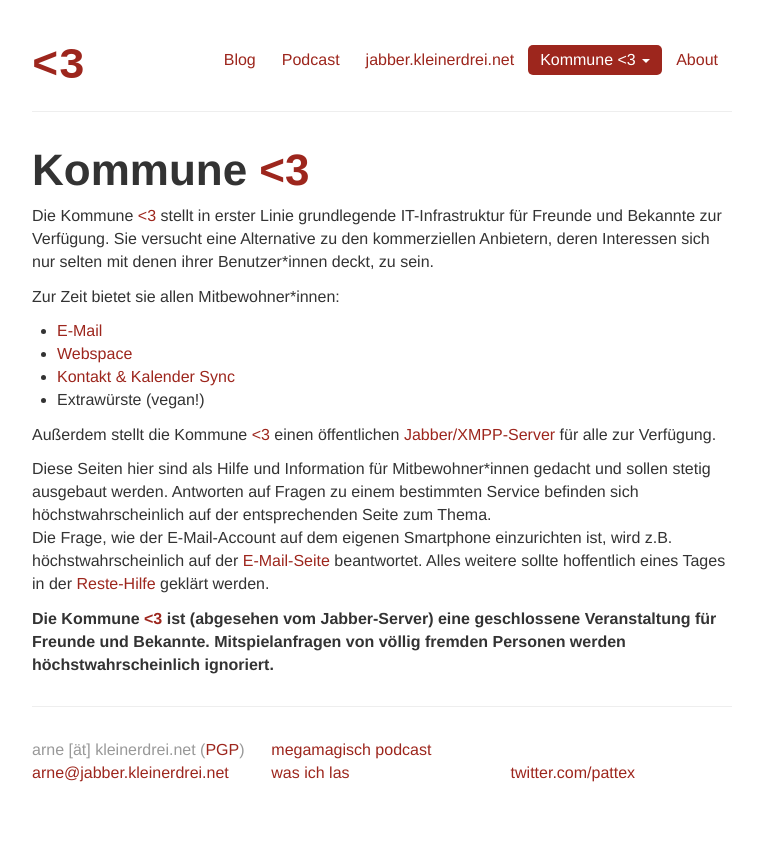
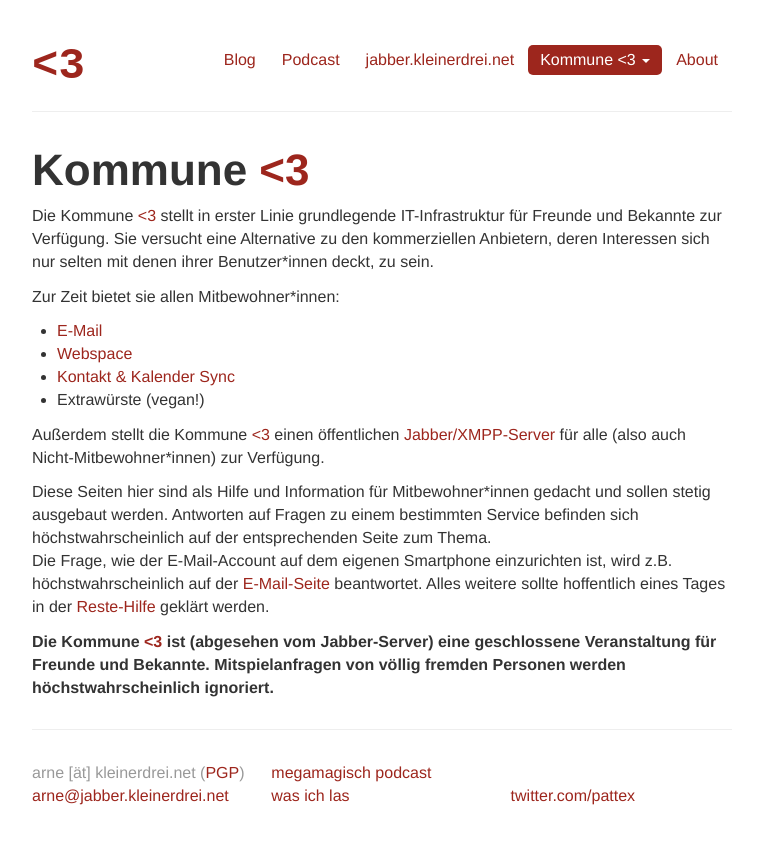
Before and after one commit to pattex/kleinerdrei.net, a Jekyll site: the page built from kommune/index.md, in a window 1280 px wide. Shown: the top 844 px of the page, without its empty margins (258-1021 px from the left). Built offline with Jekyll 4.4.1, drawn with Linux system fonts in a browser that asks for light colours.

Commit message:
jabber.kleinerdrei.net is for everybody.

```diff
--- a/kommune/index.md
+++ b/kommune/index.md
@@ -13,7 +13,7 @@ Zur Zeit bietet sie allen Mitbewohner\*innen:
 * [Kontakt & Kalender Sync](/kommune/kontakt-kalender-sync)
 * Extrawürste (vegan!)
 
-Außerdem stellt die Kommune <span class="red-ish">&lt;3</span> einen öffentlichen [Jabber/XMPP-Server](/jabber) für alle zur Verfügung.
+Außerdem stellt die Kommune <span class="red-ish">&lt;3</span> einen öffentlichen [Jabber/XMPP-Server](/jabber) für alle (also auch Nicht-Mitbewohner\*innen) zur Verfügung.
 
 Diese Seiten hier sind als Hilfe und Information für Mitbewohner\*innen gedacht und sollen stetig ausgebaut werden. Antworten auf Fragen zu einem bestimmten Service befinden sich höchstwahrscheinlich auf der entsprechenden Seite zum Thema.
 Die Frage, wie der E-Mail-Account auf dem eigenen Smartphone einzurichten ist, wird z.B. höchstwahrscheinlich auf der [E-Mail-Seite](/kommune/email) beantwortet. Alles weitere sollte hoffentlich eines Tages in der [Reste-Hilfe](/kommune/reste-hilfe) geklärt werden.
```
